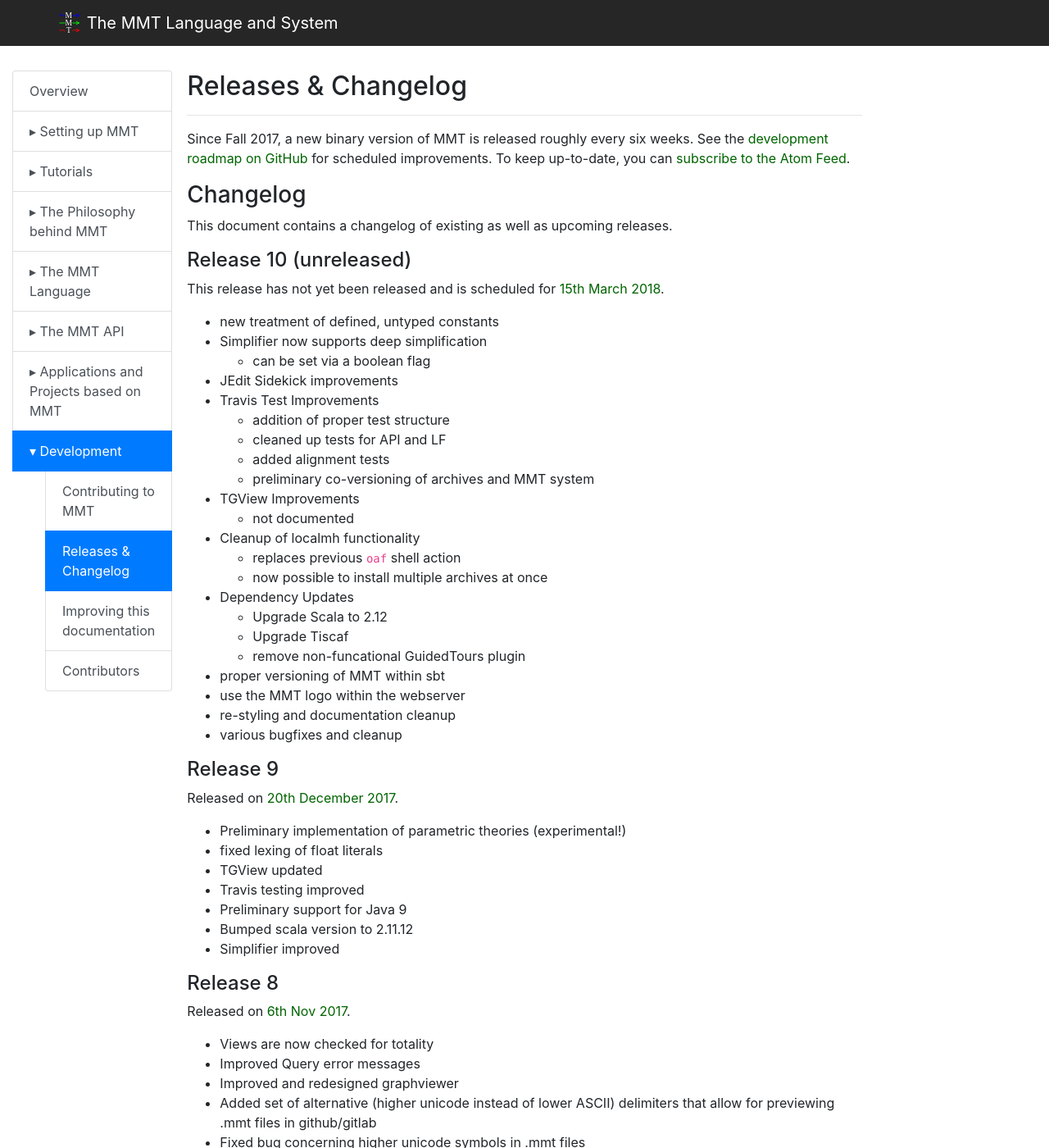
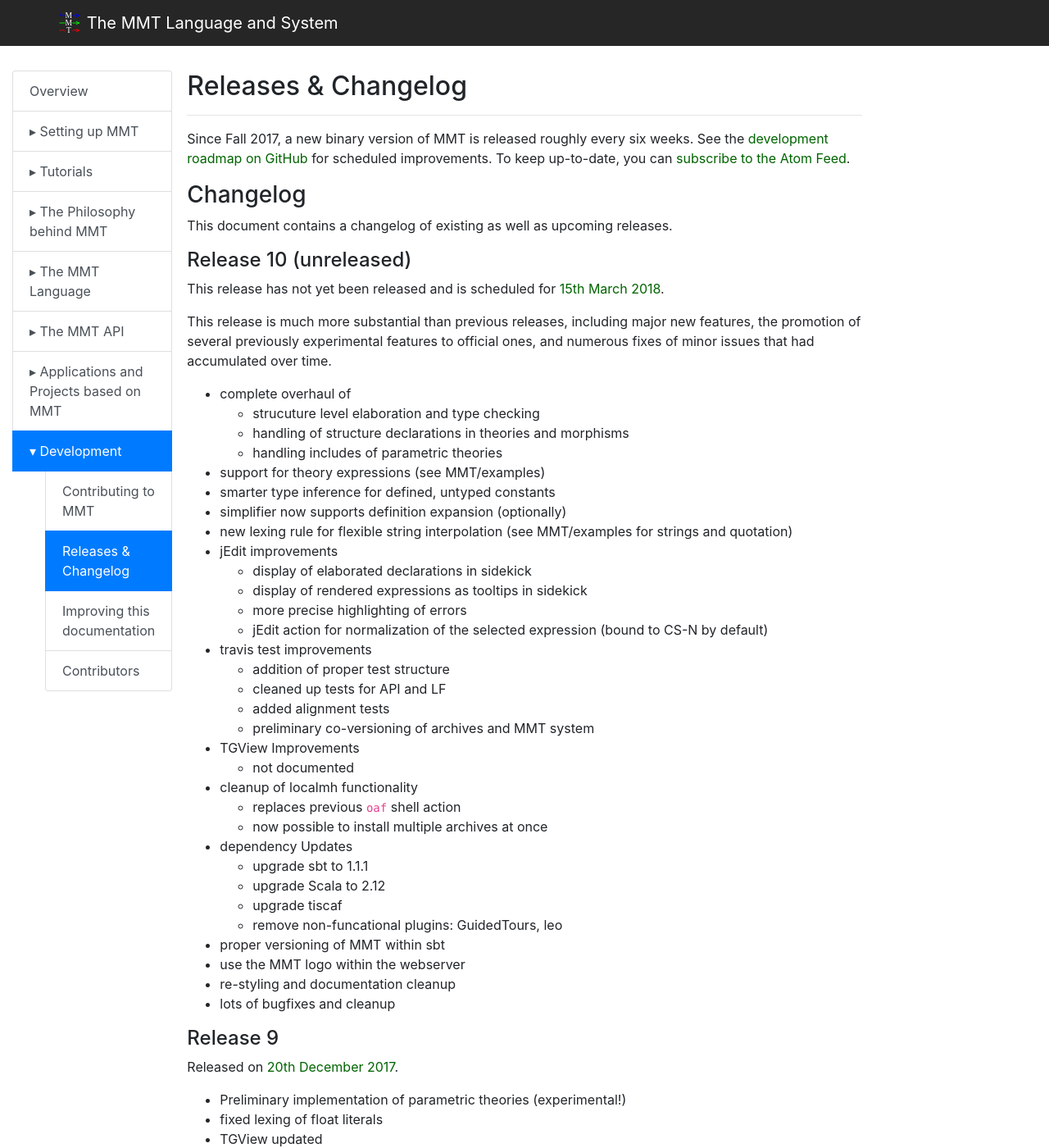
Before and after one commit to UniFormal/uniformal.github.io, a Jekyll site: the page built from doc/development/releases.md, in a window 1280 px wide and 1400 px high. Shown: the whole window at 82% size. Built offline with Jekyll 4.4.1, drawn with Linux system fonts in a browser that asks for light colours.

Commit message:
Update releases.md

```diff
--- a/doc/development/releases.md
+++ b/doc/development/releases.md
@@ -24,28 +24,40 @@ This release has not yet been released and is scheduled for [17th April 2018](ht
 
 This release has not yet been released and is scheduled for [15th March 2018](https://github.com/UniFormal/MMT/milestone/2).
 
-- new treatment of defined, untyped constants
-- Simplifier now supports deep simplification
-    - can be set via a boolean flag
-- JEdit Sidekick improvements
-- Travis Test Improvements
+This release is much more substantial than previous releases, including major new features, the promotion of several previously experimental features to official ones, and numerous fixes of minor issues that had accumulated over time.
+
+- complete overhaul of
+   - strucuture level elaboration and type checking
+   - handling of structure declarations in theories and morphisms
+   - handling includes of parametric theories
+- support for theory expressions (see MMT/examples)
+- smarter type inference for defined, untyped constants
+- simplifier now supports definition expansion (optionally)
+- new lexing rule for flexible string interpolation (see MMT/examples for strings and quotation)
+- jEdit improvements
+    - display of elaborated declarations in sidekick
+    - display of rendered expressions as tooltips in sidekick
+    - more precise highlighting of errors
+    - jEdit action for normalization of the selected expression (bound to CS-N by default)
+- travis test improvements
     - addition of proper test structure
     - cleaned up tests for API and LF
     - added alignment tests
     - preliminary co-versioning of archives and MMT system
 - TGView Improvements
     - not documented
-- Cleanup of localmh functionality
+- cleanup of localmh functionality
     - replaces previous `oaf` shell action
     - now possible to install multiple archives at once
-- Dependency Updates
-    - Upgrade Scala to 2.12
-    - Upgrade Tiscaf
-    - remove non-funcational GuidedTours plugin
+- dependency Updates
+    - upgrade sbt to 1.1.1
+    - upgrade Scala to 2.12
+    - upgrade tiscaf
+    - remove non-funcational plugins: GuidedTours, leo
 - proper versioning of MMT within sbt
 - use the MMT logo within the webserver
 - re-styling and documentation cleanup
-- various bugfixes and cleanup
+- lots of bugfixes and cleanup
 
 <!--
 Released on [15th March 2018](https://github.com/UniFormal/MMT/releases/tag/v10.0.0).
```
